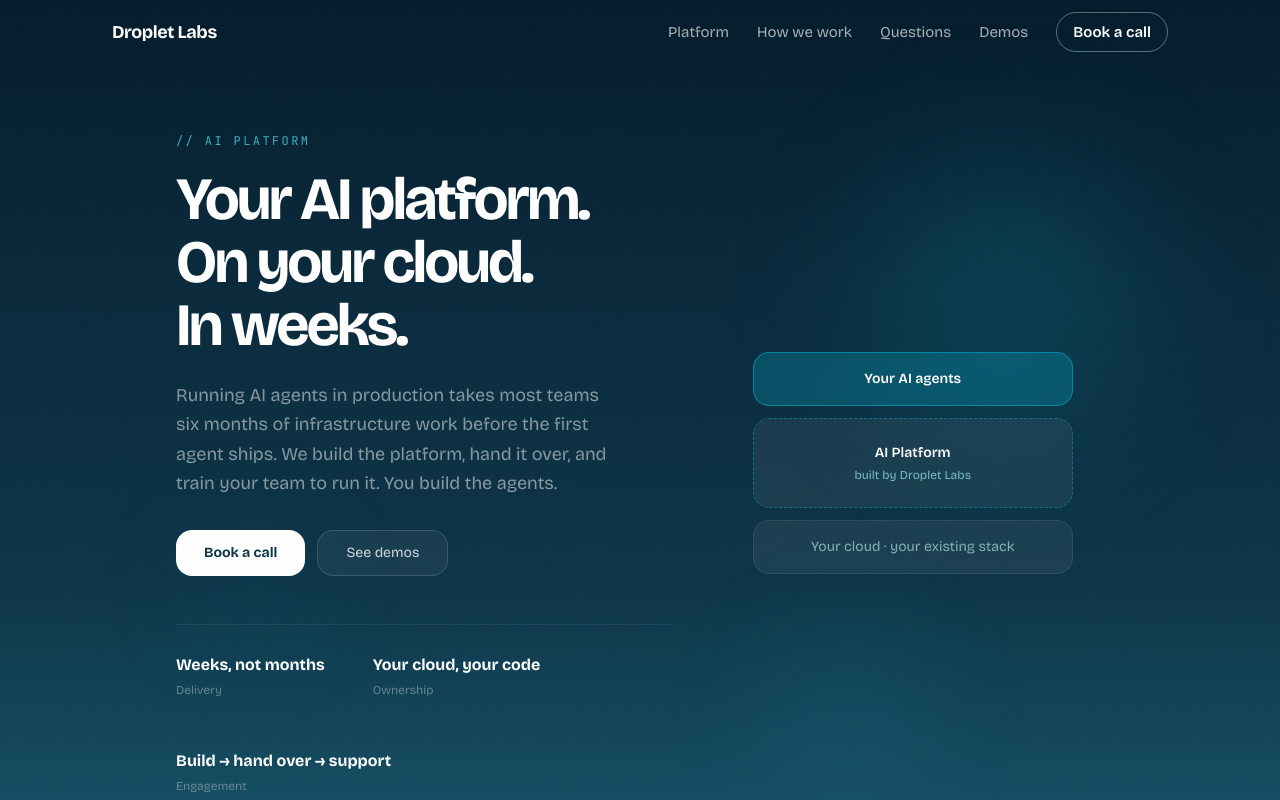
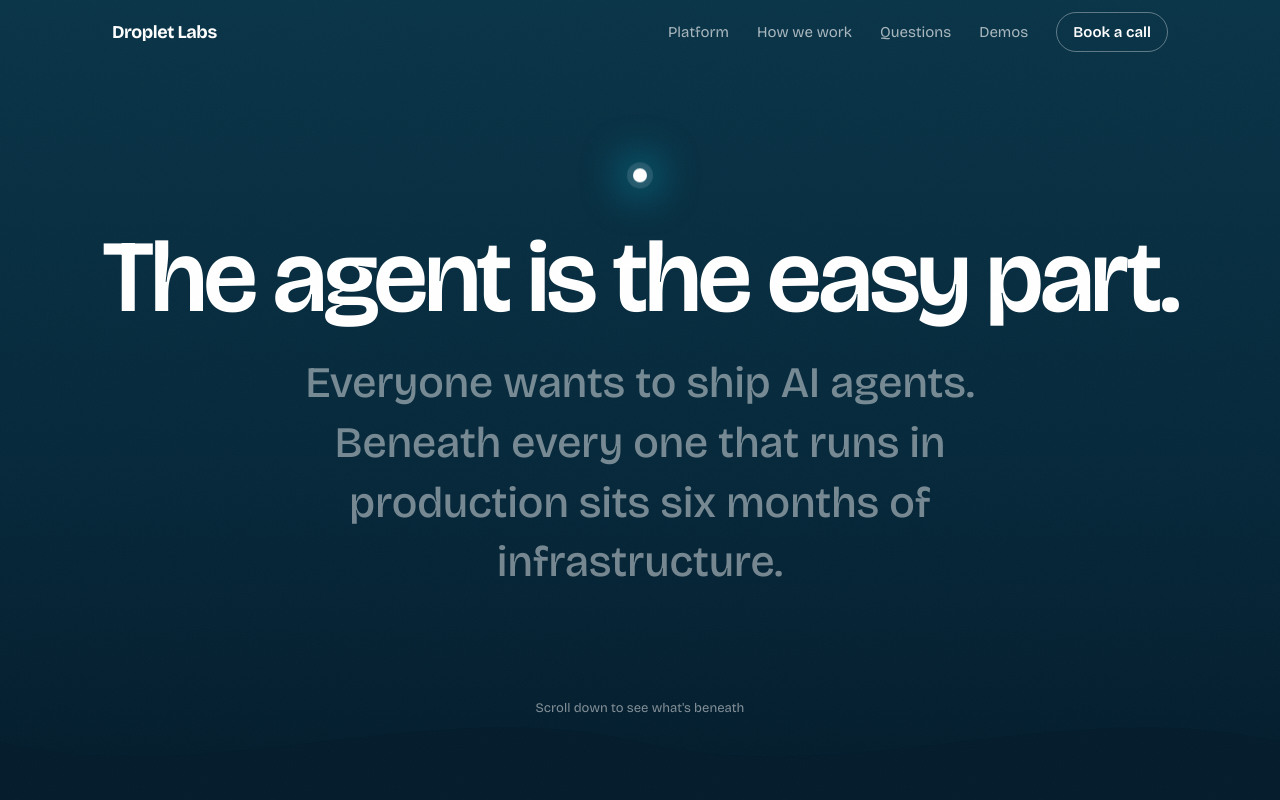
Before and after one commit to Droplet-Labs/droplet-labs.github.io, a Next.js app: page / in a window 1280 px wide. Shown: the top 800 px of the page. Built offline with nearby package versions, Linux system fonts and the light colour scheme.

Commit message:
feat: Act 1 hero — the agent at the surface
Co-Authored-By: Claude Fable 5.1 <noreply@anthropic.com>

```diff
--- a/src/components/sections/hero.tsx
+++ b/src/components/sections/hero.tsx
@@ -1,112 +1,58 @@
-"use client";
-
-import { motion } from "framer-motion";
-import { GradientOrb } from "@/components/gradient-orb";
-import { PlatformStack } from "@/components/platform-stack";
-import { hero, CALENDLY_URL } from "@/lib/constants";
-
-const fadeUp = (delay: number) => ({
-  initial: { opacity: 0, y: 40 },
-  animate: { opacity: 1, y: 0 },
-  transition: { duration: 0.8, delay, ease: "easeOut" as const },
-});
+import { story } from "@/lib/constants";
 
 export function Hero() {
   return (
     <section
       id="hero"
-      className="relative overflow-hidden min-h-screen"
+      className="relative min-h-screen grid place-items-center text-center overflow-hidden pt-16"
       style={{
         background:
-          "linear-gradient(180deg, #041c2c 0%, #0a2a3c 30%, #0d3448 60%, #164e63 85%)",
+          "linear-gradient(180deg, #0a3448 0%, #06283a 60%, #041c2c 100%)",
       }}
     >
-      <div className="max-w-5xl mx-auto px-6 md:px-12 pt-24 md:pt-32 pb-32 md:pb-40 relative flex flex-col justify-center min-h-[calc(100vh-64px)]">
-        {/* Gradient Orbs */}
-        <GradientOrb
-          color="rgba(6,182,212,0.2)"
-          size={400}
-          className="right-[-5%] top-[10%]"
+      <div className="px-5 md:px-8 pb-24">
+        <div
+          className="w-3.5 h-3.5 rounded-full bg-white mx-auto mb-10 story-bob"
+          style={{
+            boxShadow:
+              "0 0 0 6px rgba(255,255,255,0.12), 0 0 40px 10px rgba(6,182,212,0.6)",
+          }}
+          aria-hidden="true"
         />
-        <GradientOrb
-          color="rgba(34,211,238,0.15)"
-          size={200}
-          className="right-[20%] bottom-[15%]"
-          floatDuration={6}
+        <h1
+          className="text-[clamp(48px,8vw,120px)] font-semibold tracking-[-0.03em] leading-[0.95] text-white"
+          style={{ fontVariationSettings: '"opsz" 96' }}
+        >
+          {story.hero.headline}
+        </h1>
+        <p className="text-[clamp(20px,3.4vw,50px)] font-medium text-white/45 leading-snug mt-7 max-w-[26ch] mx-auto">
+          {story.hero.sub}
+        </p>
+      </div>
+
+      <div className="absolute bottom-9 left-1/2 -translate-x-1/2 flex flex-col items-center gap-2.5 text-[13px] text-white/50">
+        <span>{story.hero.hint}</span>
+        <span
+          className="block w-px h-9 story-hint"
+          style={{
+            background:
+              "linear-gradient(180deg, rgba(255,255,255,0.6), transparent)",
+          }}
+          aria-hidden="true"
         />
-        <GradientOrb
-          color="rgba(8,145,178,0.12)"
-          size={150}
-          className="left-[5%] bottom-[30%]"
-          floatDuration={10}
+      </div>
+
+      <svg
+        className="absolute bottom-[-2px] inset-x-0 w-full h-[120px]"
+        viewBox="0 0 1440 120"
+        preserveAspectRatio="none"
+        aria-hidden="true"
+      >
+        <path
+          d="M0,60 C240,110 480,10 720,60 C960,110 1200,10 1440,60 L1440,120 L0,120 Z"
+          fill="#041c2c"
         />
-
-        {/* Hero Content */}
-        <div className="relative z-10 grid grid-cols-1 md:grid-cols-[1.3fr_1fr] gap-12 items-center">
-          <div>
-            <motion.span
-              {...fadeUp(0)}
-              className="font-[family-name:var(--font-jetbrains)] text-xs text-cyan-300/70 tracking-[0.2em]"
-            >
-              {hero.eyebrow}
-            </motion.span>
-
-            <motion.h1
-              {...fadeUp(0.1)}
-              className="font-[family-name:var(--font-outfit)] text-5xl md:text-6xl font-bold tracking-tighter leading-[1.05] text-balance text-white mt-4"
-            >
-              {hero.headlineLines.map((line, index) => (
-                <span key={line} className={index > 0 ? "block" : undefined}>
-                  {line}
-                </span>
-              ))}
-            </motion.h1>
-
-            <motion.p
-              {...fadeUp(0.2)}
-              className="text-white/50 text-base md:text-lg leading-relaxed mt-6 max-w-md"
-            >
-              {hero.sub}
-            </motion.p>
-
-            <motion.div {...fadeUp(0.3)} className="flex gap-3 mt-8">
-              <a
-                href={CALENDLY_URL}
-                target="_blank"
-                rel="noopener noreferrer"
-                className="inline-flex items-center bg-white text-ocean-teal font-bold text-sm py-3 px-7 rounded-xl hover:bg-white/90 transition-colors"
-              >
-                {hero.primaryCta}
-              </a>
-              <a
-                href="#demos"
-                className="inline-flex items-center border border-white/15 bg-white/5 backdrop-blur text-white/80 text-sm py-3 px-7 rounded-xl hover:bg-white/10 transition-colors"
-              >
-                {hero.secondaryCta}
-              </a>
-            </motion.div>
-
-            <motion.div
-              {...fadeUp(0.4)}
-              className="flex flex-wrap gap-8 md:gap-12 mt-12 pt-7 border-t border-white/[0.08]"
-            >
-              {hero.stats.map((stat) => (
-                <div key={stat.label}>
-                  <span className="font-[family-name:var(--font-outfit)] text-white font-bold text-base">
-                    {stat.value}
-                  </span>
-                  <br />
-                  <span className="text-white/35 text-xs">{stat.label}</span>
-                </div>
-              ))}
-            </motion.div>
-          </div>
-
-          <motion.div {...fadeUp(0.3)} className="hidden md:block">
-            <PlatformStack layers={hero.stack} caption={hero.stackCaption} />
-          </motion.div>
-        </div>
-      </div>
+      </svg>
     </section>
   );
 }
```
